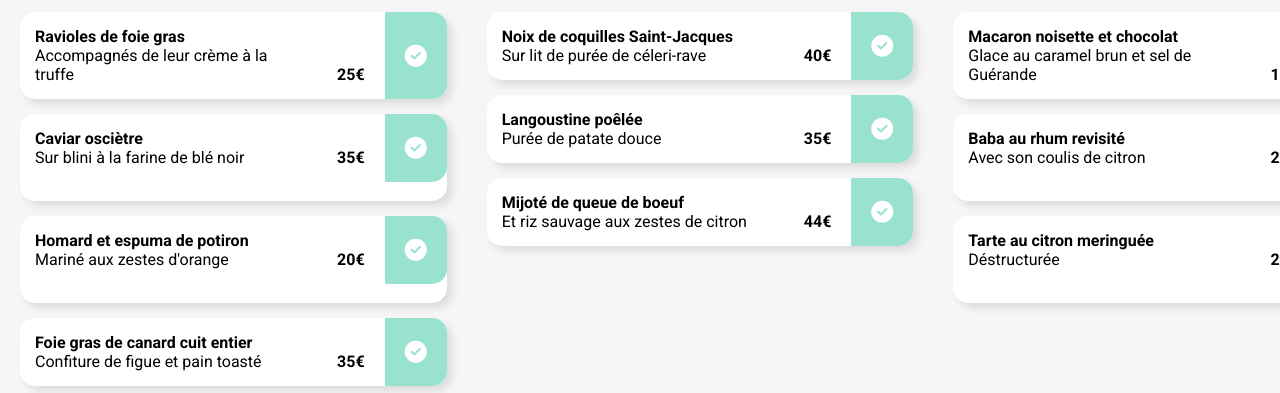
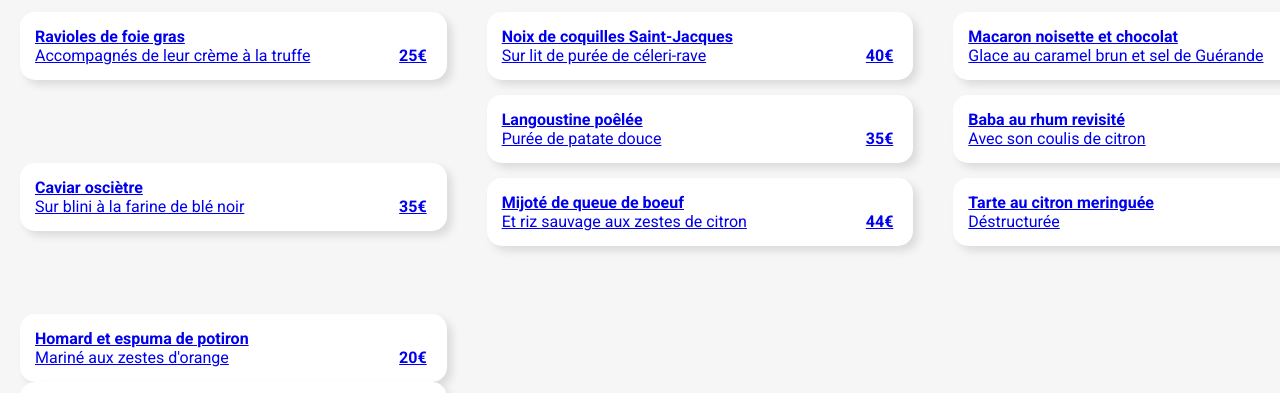
Before and after one commit to dylancatala/OhMyFood, a plain HTML site: page la_note_enchantee.html in a window 1280 px wide. Shown: the part 396-789 px from the top of the page. Drawn offline with Linux system fonts and the light colour scheme; a web font is replaced by a local one.

Commit message:
Adding ahref to cards

```diff
--- a/SCSS/_general.scss
+++ b/SCSS/_general.scss
@@ -296,7 +296,7 @@ header {
               font-weight: bold;
             }
             .icon {
-              display: flex;
+              display: none;
               align-self: center;
               align-items: center;
               padding: 0 20px;
--- a/la_note_enchantee.html
+++ b/la_note_enchantee.html
@@ -46,6 +46,7 @@
             <h2 class="title">Entrées</h2>
             <hr />
             <div class="grid">
+              <a href="#">
                 <article class="card p-1">
                   <div class="content">
                     <div class="left">
@@ -62,6 +63,8 @@
                     </div>
                   </div>
                 </article>
+              </a>
+              <a href="#">
                 <article class="card p-2">
                   <div class="content">
                     <div class="left">
@@ -78,6 +81,8 @@
                     </div>
                   </div>
                 </article>
+              </a>
+              <a href="#">
                 <article class="card p-3">
                   <div class="content">
                     <div class="left">
@@ -95,7 +100,9 @@
                 <article class="card add-1">
                   <div class="content">
                     <div class="left">
-                    <h3 class="card_title">Foie gras de canard cuit entier</h3>
+                      <h3 class="card_title">
+                        Foie gras de canard cuit entier
+                      </h3>
                       <p class="card_subtitle">
                         Confiture de figue et pain toasté
                       </p>
@@ -108,17 +115,23 @@
                     </div>
                   </div>
                 </article>
+              </a>
             </div>
           </section>
           <section class="menu_section">
             <h2 class="title">Plats</h2>
             <hr />
             <div class="grid">
+              <a href="#">
                 <article class="card p-4">
                   <div class="content">
                     <div class="left">
-                    <h3 class="card_title">Noix de coquilles Saint-Jacques</h3>
-                    <p class="card_subtitle">Sur lit de purée de céleri-rave</p>
+                      <h3 class="card_title">
+                        Noix de coquilles Saint-Jacques
+                      </h3>
+                      <p class="card_subtitle">
+                        Sur lit de purée de céleri-rave
+                      </p>
                     </div>
                     <div class="right">
                       <div class="price">40€</div>
@@ -128,6 +141,8 @@
                     </div>
                   </div>
                 </article>
+              </a>
+              <a href="#">
                 <article class="card p-5">
                   <div class="content">
                     <div class="left">
@@ -142,6 +157,8 @@
                     </div>
                   </div>
                 </article>
+              </a>
+              <a href="#">
                 <article class="card p-6">
                   <div class="content">
                     <div class="left">
@@ -158,12 +175,14 @@
                     </div>
                   </div>
                 </article>
+              </a>
             </div>
           </section>
           <section class="menu_section">
             <h2 class="title">Desserts</h2>
             <hr />
             <div class="grid">
+              <a href="#">
                 <article class="card p-7">
                   <div class="content">
                     <div class="left">
@@ -180,6 +199,8 @@
                     </div>
                   </div>
                 </article>
+              </a>
+              <a href="#">
                 <article class="card p-8">
                   <div class="content">
                     <div class="left">
@@ -194,6 +215,8 @@
                     </div>
                   </div>
                 </article>
+              </a>
+              <a href="#">
                 <article class="card p-9">
                   <div class="content">
                     <div class="left">
@@ -208,6 +231,7 @@
                     </div>
                   </div>
                 </article>
+              </a>
             </div>
           </section>
         </div>
```
Also changed, not shown: a_la_francaise.html (+18 -0 lines), la_palette_du_gout.html (+24 -2 lines), le_delice_des_sens.html (+18 -0 lines), SCSS/style.css, 1 other file. Lines whose indentation alone changed are shown as unchanged.
